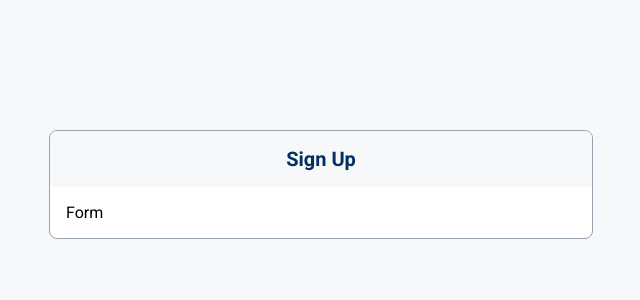
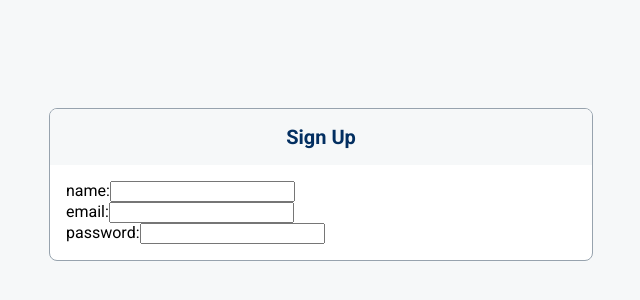
Before and after one commit to MostafaSamer/task-management-app, a React (Create React App) app: page /signup in a window 1280 px wide. Shown: the part 216-516 px from the top of the page, without its empty margins (319-959 px from the left). Built offline with nearby package versions, Linux system fonts and the light colour scheme.

Commit message:
WIP - Signup

```diff
--- a/src/components/atoms/input/index.jsx
+++ b/src/components/atoms/input/index.jsx
@@ -0,0 +1,57 @@
+import styles from './index.module.scss';
+
+const Input = ({ label, type, value, onChange, ...props }) => {
+
+    const handleChange = (value) => {
+        onChange(label, value)
+    }
+
+    const renderTextInput = () => <>
+        <div>
+            <label htmlFor="name">{label}:</label>
+            <input
+                type="text"
+                id="name"
+                name="name"
+                value={value}
+                onChange={handleChange}
+            />
+            {/* <span className="error">{errors.name}</span> */}
+        </div>
+    </>
+
+    const renderEmailInput = () => <>
+        <div>
+            <label>{label}:</label>
+            <input
+                type="email"
+                name="email"
+                value={value}
+                onChange={handleChange}
+            />
+            {/* <span className="error">{errors.email}</span> */}
+        </div>
+    </>
+
+    const renderPasswordInput = () => <>
+        <div>
+            <label htmlFor="password">{label}:</label>
+            <input
+                type="password"
+                id="password"
+                name="password"
+                value={value}
+                onChange={handleChange}
+            />
+            {/* <span className="error">{errors.password}</span> */}
+        </div>
+    </>
+
+    switch (type) {
+        case "email": return renderEmailInput(); break;
+        case "password": return renderPasswordInput(); break;
+        default: return renderTextInput();
+    }
+}
+
+export default Input
--- a/src/components/molecules/Form/index.jsx
+++ b/src/components/molecules/Form/index.jsx
@@ -1,7 +1,42 @@
+import Input from "components/atoms/input"
 import styles from "./index.module.scss"
+import { Fragment, useState } from "react"
 
-const Form = () => {
-    return "Form"
+const Form = ({ formFields, onSubmit }) => {
+
+    const [formData, setFormData] = useState({})
+
+    const handleSubmit = () => {
+        console.log("Call onSubmit()...")
+    }
+
+    const handleChange = (label, value) => {
+        setFormData((prevData) => {
+            return {
+                ...prevData,
+                [label]: value.target.value
+            }
+        })
+    }
+
+    const renderInput = (field) => <>
+    <div className={styles.inputWrapper}>
+        <Input
+        name={field.name}
+        label={field.label}
+        type={field.type}
+        value={formData[field.label]}
+        onChange={handleChange} />
+    </div>
+    </>
+
+    return (
+        <div className={styles.formWrapper}>
+            <form className={styles.form} onSubmit={handleSubmit}>
+                {formFields.map((field, index) => <Fragment key={index}>{renderInput(field)}</Fragment>)}
+            </form>
+        </div>
+    )
 }
 
 export default Form
--- a/src/components/molecules/Form/index.module.scss
+++ b/src/components/molecules/Form/index.module.scss
@@ -1,2 +1,10 @@
 @import 'theme/colors.scss';
 @import 'theme/breakpoints.scss';
+
+.formWrapper {
+    .form {
+        .inputWrapper {
+
+        }
+    }
+}
--- a/src/screens/auth/signup/index.jsx
+++ b/src/screens/auth/signup/index.jsx
@@ -1,13 +1,14 @@
 import Card from "components/molecules/Card"
 import Form from "components/molecules/Form"
 import styles from "./index.module.scss"
+import signup from "utils/forms/signup"
 
 const SignUp = () => {
     return (
         <div className={styles.signUpWrapper}>
             <div className={styles.signUp}>
                 <Card title={"Sign Up"}>
-                    <Form />
+                    <Form formFields={signup} />
                 </Card>
             </div>
         </div>
--- /dev/null
+++ b/src/utils/forms/signup.js
@@ -0,0 +1,17 @@
+export default [
+    {
+        name: "name",
+        label: "name",
+        type: "text"
+    },
+    {
+        name: "email",
+        label: "email",
+        type: "email"
+    },
+    {
+        name: "password",
+        label: "password",
+        type: "password"
+    },
+]
```
